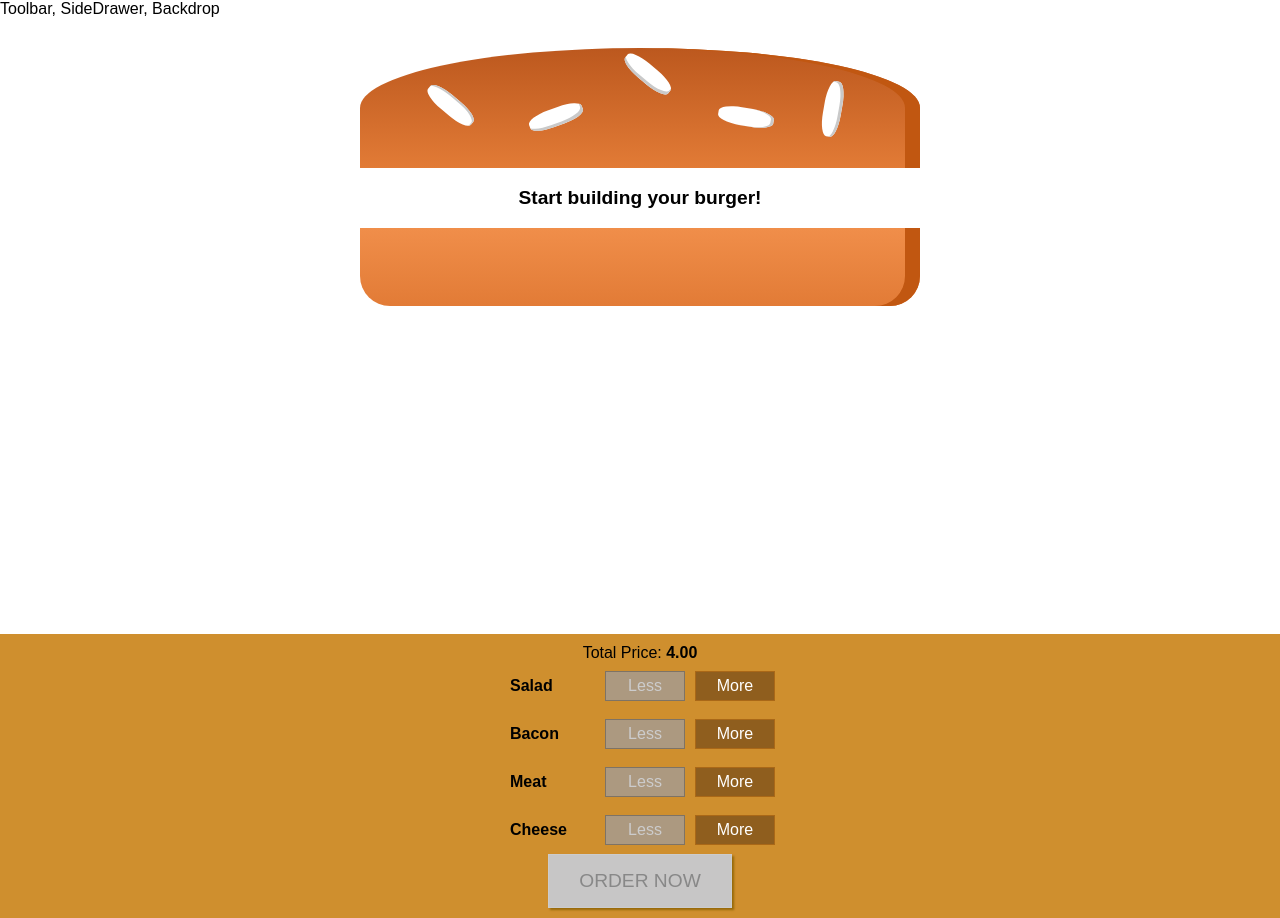
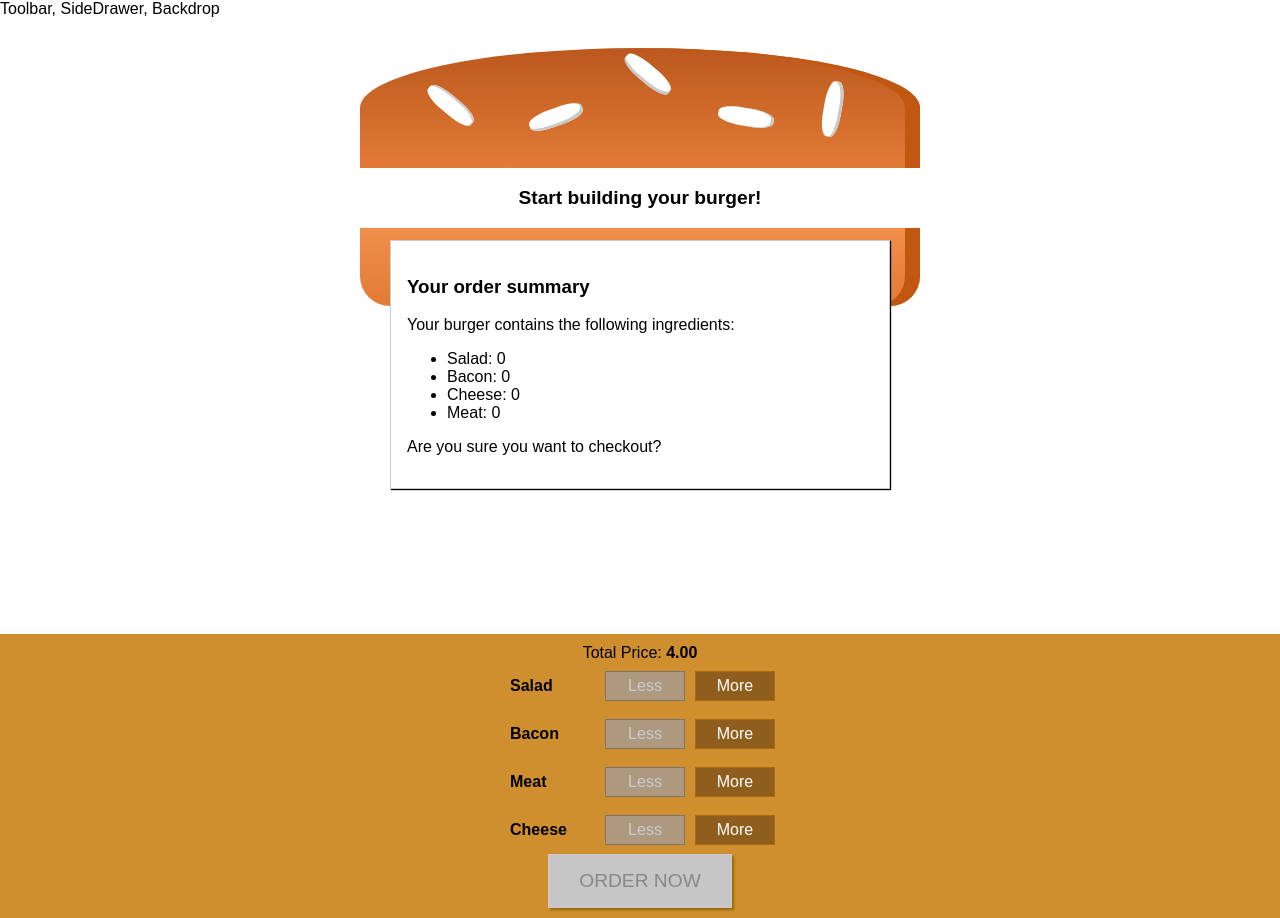
Before and after one commit to shrungBhatt/MyBurger, a React app: page / in a window 1280 px wide. Built offline with nearby package versions, Linux system fonts and the light colour scheme.

Commit message:
Added the modal view for order summary

```diff
--- /dev/null
+++ b/src/components/OrderSummary/OrderSummary.js
@@ -0,0 +1,22 @@
+import React from 'react';
+
+const orderSummary = (props) => {
+
+    const listOfIngredients = Object.keys(props.ingredients)
+        .map(igKey => {
+            return <li key={igKey}><span style={{ textTransform: 'capitalize' }}>{igKey}: {props.ingredients[igKey]}</span> </li>
+        });
+
+    return (
+        <div>
+            <h3>Your order summary</h3>
+            <p>Your burger contains the following ingredients:</p>
+            <ul>
+                {listOfIngredients}
+            </ul>
+            <p>Are you sure you want to checkout?</p>
+        </div>
+    );
+};
+
+export default orderSummary;
--- /dev/null
+++ b/src/components/UI/Modal/Modal.css
@@ -0,0 +1,20 @@
+.Modal {
+    position: fixed;
+    z-index: 500;
+    background-color: white;
+    width: 70%;
+    border: 1px solid #ccc;
+    box-shadow: 1px 1px 1px black;
+    padding: 16px;
+    left: 15%;
+    top: 30%;
+    box-sizing: border-box;
+    transition: all 0.3s ease-out;
+}
+
+@media (min-width: 600px) {
+    .Modal {
+        width: 500px;
+        left: calc(50% - 250px);
+    }
+}
--- /dev/null
+++ b/src/components/UI/Modal/Modal.js
@@ -0,0 +1,11 @@
+import React from 'react';
+
+import classes from './Modal.css';
+
+const modal = (props) => (
+    <div className={classes.Modal}>
+        {props.children}
+    </div>
+);
+
+export default modal;
--- a/src/containers/BurgerBuilder/BurgerBuilder.js
+++ b/src/containers/BurgerBuilder/BurgerBuilder.js
@@ -3,6 +3,8 @@
 import Aux from '../../hoc/Aux';
 import Burger from '../../components/Burger/Burger';
 import BuildControls from '../../components/BuildControls/BuildControls';
+import Modal from '../../components/UI/Modal/Modal';
+import OrderSummary from '../../components/OrderSummary/OrderSummary';
 
 const INGREDIENT_PRICES = {
     salad: 0.5,
@@ -79,10 +81,11 @@
             disabledInfo[key] = disabledInfo[key] <= 0;
         }
 
-        console.log(disabledInfo);
-
         return (
             <Aux>
+                <Modal>
+                    <OrderSummary ingredients={this.state.ingredients}/>
+                </Modal>
                 <Burger ingredients={this.state.ingredients} />
                 <BuildControls
                     controls={this.state.buildControls}
```
